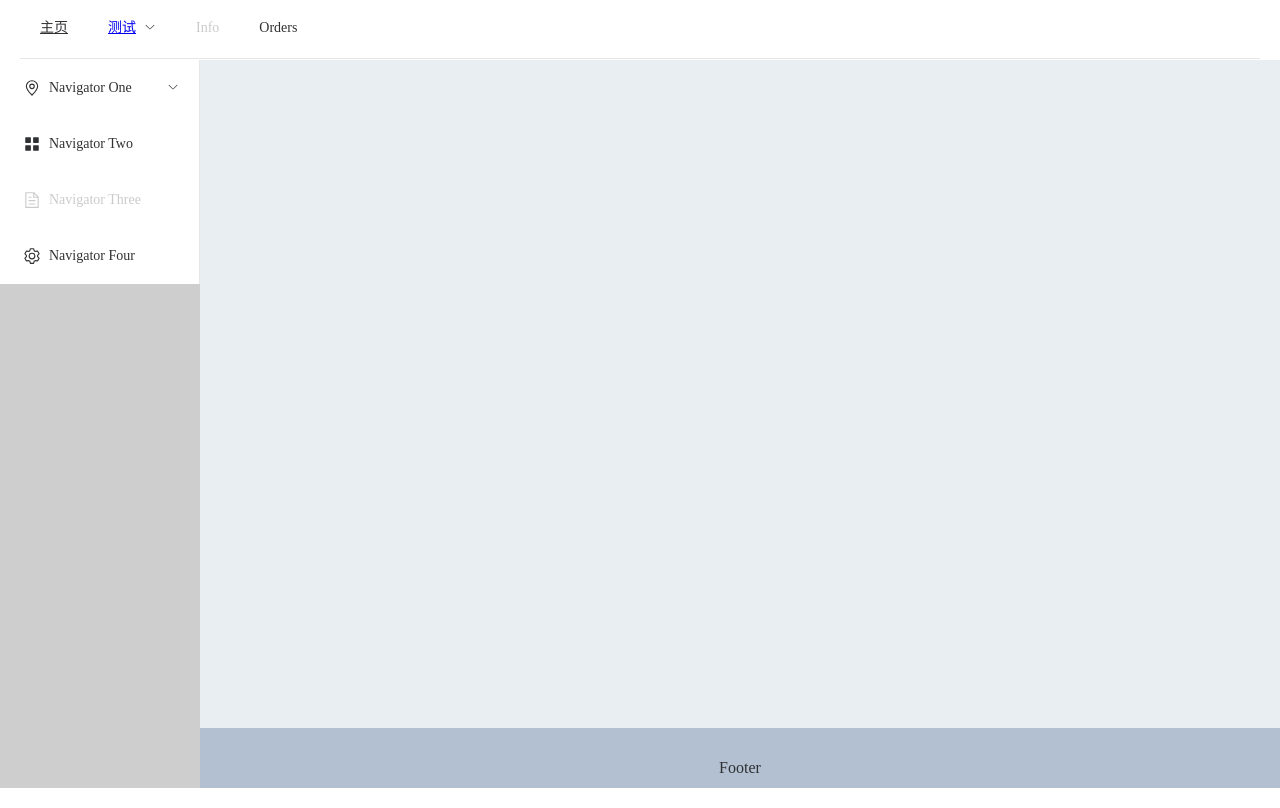
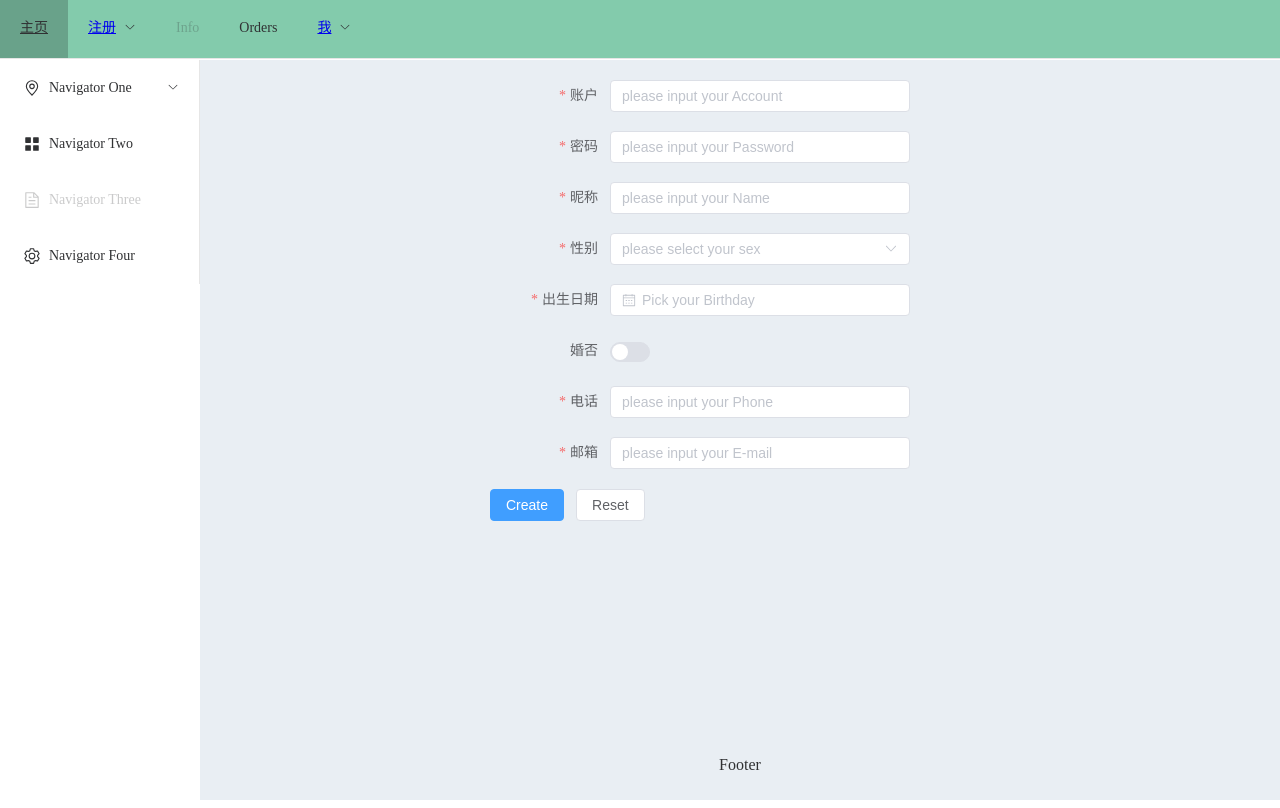
Before and after one commit to YunJiuGe/frontend, a Vue app: page /Regist in a window 1280 px wide. Built offline with nearby package versions, Linux system fonts and the light colour scheme.

Commit message:
注册界面

```diff
--- a/src/App.vue
+++ b/src/App.vue
@@ -1,25 +1,39 @@
 <template>
-  <div id="app">
-      <el-container>
-        <el-header>
+  <el-container style="height: 100vh">
+    <el-header style="padding: 0 0">
+      <div style="width: auto">
         <el-menu
           :default-active="0"
           class="el-menu-demo"
           mode="horizontal"
           @select="handleSelect"
+          background-color="#83cbac"
         >
-            <el-menu-item index="1"><router-link to="/">主页</router-link></el-menu-item>
+          <el-menu-item index="1">
+            <router-link to="/">主页</router-link>
+          </el-menu-item>
           <el-sub-menu index="2">
-              <template #title><router-link to="/MyInfo">测试</router-link></template>
+            <template #title
+              ><router-link to="/Regist">注册</router-link></template
+            >
             <el-menu-item index="2-1">item one</el-menu-item>
             <el-menu-item index="2-2">item two</el-menu-item>
             <el-menu-item index="2-3">item three</el-menu-item>
           </el-sub-menu>
           <el-menu-item index="3" disabled>Info</el-menu-item>
           <el-menu-item index="4">Orders</el-menu-item>
+          <el-sub-menu index="5" popper-append-to-body="true">
+            <template #title
+              ><router-link to="/Regist">我</router-link></template
+            >
+            <el-menu-item index="5-1">item one</el-menu-item>
+            <el-menu-item index="5-2">item two</el-menu-item>
+            <el-menu-item index="5-3">item three</el-menu-item>
+          </el-sub-menu>
         </el-menu>
+      </div>
     </el-header>
-        <el-container>
+    <el-container style="height: auto">
       <el-aside width="200px">
         <el-row class="tac">
           <el-col :span="24">
@@ -28,6 +42,7 @@
               class="el-menu-vertical-demo"
               @open="handleOpen"
               @close="handleClose"
+              style="background-color: #ffffff"
             >
               <el-sub-menu index="1">
                 <template #title>
@@ -70,10 +85,11 @@
       </el-container>
     </el-container>
   </el-container>
-  </div>
 </template>
 
 <style lang="scss">
+html,
+body,
 #app {
   width: 100%;
   height: 100%;
@@ -83,42 +99,42 @@
   background-color: #ffffff;
   color: var(--el-text-color-primary);
   text-align: center;
-  line-height: 10vh;
+  width: 100%;
 }
 
 .el-footer {
-  background-color: #b3c0d1;
+  background-color: #e9eef3;
   color: var(--el-text-color-primary);
   text-align: center;
-  line-height: 10vh;
+  line-height: 50px;
 }
 
 .el-aside {
-  background-color: #cecece;
+  background-color: #ffffff;
   color: var(--el-text-color-primary);
   text-align: center;
-  height: 91vh;
+  height: auto;
 }
 
 .el-main {
   background-color: #e9eef3;
   color: var(--el-text-color-primary);
   text-align: center;
-  line-height: 160px;
+  height: auto;
+  width: auto;
 }
 
 body > .el-container {
   margin-bottom: 40px;
 }
-
 </style>
 
 <script lang="ts" setup>
 /* Header导航标签 */
 
 const handleSelect = (key: string, keyPath: string[]) => {
-    console.log(key, keyPath)
-  }
+  console.log(key, keyPath);
+};
 
 /* aside导航标签 */
 import {
@@ -126,11 +142,12 @@ body > .el-container {
   Document,
   Menu as IconMenu,
   Setting,
-  } from '@element-plus/icons-vue'
+  ArrowDown,
+} from "@element-plus/icons-vue";
 const handleOpen = (key: string, keyPath: string[]) => {
-    console.log(key, keyPath)
-  }
+  console.log(key, keyPath);
+};
 const handleClose = (key: string, keyPath: string[]) => {
-    console.log(key, keyPath)
-  }
+  console.log(key, keyPath);
+};
 </script>
--- a/src/router/index.ts
+++ b/src/router/index.ts
@@ -7,9 +7,9 @@ const routes: Array<RouteRecordRaw> = [
     component: () => import("@/views/Index.vue"),
   },
   {
-    path: "/MyInfo",
-    name: "MyInfo",
-    component: () => import("@/views/User/MyInfo.vue"),
+    path: "/Regist",
+    name: "Regist",
+    component: () => import("@/views/User/Regist.vue"),
   },
 ]
 
--- a/src/views/User/MyInfo.vue
+++ /dev/null
@@ -1,85 +0,0 @@
-<template>
-  <el-form ref="formRef" :model="form" label-width="120px">
-    <el-form-item label="账户">
-      <el-input v-model="form.name"></el-input>
-    </el-form-item>
-    <el-form-item label="Activity zone">
-      <div class="left">
-      <el-select v-model="form.region" placeholder="please select your zone">
-        <el-option label="Zone one" value="shanghai"></el-option>
-        <el-option label="Zone two" value="beijing"></el-option>
-      </el-select>
-      </div>
-    </el-form-item>
-    <el-form-item label="Activity time">
-      <el-col :span="11">
-        <el-date-picker
-          v-model="form.date1"
-          type="date"
-          placeholder="Pick a date"
-          style="width: 100%"
-        ></el-date-picker>
-      </el-col>
-      <el-col :span="2" class="text-center">
-        <span class="text-gray-500">-</span>
-      </el-col>
-      <el-col :span="11">
-        <el-time-picker
-          v-model="form.date2"
-          placeholder="Pick a time"
-          style="width: 100%"
-        ></el-time-picker>
-      </el-col>
-    </el-form-item>
-    <el-form-item label="Instant delivery">
-      <el-switch v-model="form.delivery"></el-switch>
-    </el-form-item>
-    <el-form-item label="Activity type">
-      <el-checkbox-group v-model="form.type">
-        <el-checkbox label="Online activities" name="type"></el-checkbox>
-        <el-checkbox label="Promotion activities" name="type"></el-checkbox>
-        <el-checkbox label="Offline activities" name="type"></el-checkbox>
-        <el-checkbox label="Simple brand exposure" name="type"></el-checkbox>
-      </el-checkbox-group>
-    </el-form-item>
-    <el-form-item label="Resources">
-      <el-radio-group v-model="form.resource">
-        <el-radio label="Sponsor"></el-radio>
-        <el-radio label="Venue"></el-radio>
-      </el-radio-group>
-    </el-form-item>
-    <el-form-item label="Activity form">
-      <el-input v-model="form.desc" type="textarea"></el-input>
-    </el-form-item>
-    <el-form-item>
-      <el-button type="primary" @click="onSubmit">Create</el-button>
-      <el-button>Cancel</el-button>
-    </el-form-item>
-  </el-form>
-</template>
-
-<script lang="ts" setup>
-import { reactive } from 'vue'
-
-// do not use same name with ref
-const form = reactive({
-  name: '',
-  region: '',
-  date1: '',
-  date2: '',
-  delivery: false,
-  type: [],
-  resource: '',
-  desc: '',
-})
-
-const onSubmit = () => {
-  console.log('submit!')
-}
-</script>
-
-<style lang='scss'>
-  .left {
-    text-align: left;
-  }
-</style>
--- /dev/null
+++ b/src/views/User/Regist.vue
@@ -0,0 +1,220 @@
+<template>
+  <div class="app">
+    <el-form
+      ref="ruleFormRef"
+      :model="form"
+      :rules="rules"
+      label-width="120px"
+      class="demo-ruleForm"
+      :size="large"
+      :status-icon="true"
+      style="width: 500px;"
+    >
+      <el-form-item label="账户" prop="account">
+        <div class="left">
+          <el-input
+            v-model="form.account"
+            style="width: 300px"
+            placeholder="please input your Account"
+          ></el-input>
+        </div>
+      </el-form-item>
+      <el-form-item label="密码" prop="password">
+        <div class="left">
+          <el-input
+            v-model="form.password"
+            style="width: 300px"
+            type="password"
+            placeholder="please input your Password"
+          ></el-input>
+        </div>
+      </el-form-item>
+      <el-form-item label="昵称" prop="name">
+        <div class="left">
+          <el-input
+            v-model="form.name"
+            style="width: 300px"
+            placeholder="please input your Name"
+          ></el-input>
+        </div>
+      </el-form-item>
+      <el-form-item label="性别" prop="sex">
+        <div class="left">
+          <el-select v-model="form.sex" placeholder="please select your sex" style="width: 300px">
+            <el-option label="男" value="1"></el-option>
+            <el-option label="女" value="0"></el-option>
+          </el-select>
+        </div>
+      </el-form-item>
+      <el-form-item label="出生日期" prop="birthday">
+        <el-col :span="11">
+          <el-date-picker
+            v-model="form.birthday"
+            type="date"
+            placeholder="Pick your Birthday"
+            style="width: 300px"
+          ></el-date-picker>
+        </el-col>
+      </el-form-item>
+      <el-form-item label="婚否">
+        <div class="left">
+          <el-switch v-model="form.marriage"></el-switch>
+        </div>
+      </el-form-item>
+      <el-form-item label="电话" prop="phone">
+        <div class="left">
+          <el-input
+            v-model="form.phone"
+            style="width: 300px"
+            type="phone"
+            placeholder="please input your Phone"
+          ></el-input>
+        </div>
+      </el-form-item>
+      <el-form-item label="邮箱" prop="email">
+        <div class="left">
+          <el-input
+            v-model="form.email"
+            style="width: 300px"
+            type="email"
+            placeholder="please input your E-mail"
+          ></el-input>
+        </div>
+      </el-form-item>
+      <el-form-item>
+        <div style="margin-left: -120px;">
+        <el-button type="primary" @click="submitForm(ruleFormRef)"
+          >Create</el-button
+        >
+        <el-button @click="resetForm(ruleFormRef)">Reset</el-button>
+        </div>
+      </el-form-item>
+    </el-form>
+  </div>
+</template>
+
+<script lang="ts" setup>
+import { reactive, ref } from "vue";
+import type { ElForm } from "element-plus";
+import { resetForm, submitForm } from "../common/ts/utils";
+
+const ruleFormRef = ref<InstanceType<typeof ElForm>>();
+
+const validatePhone = (rule: any, value: any, callback: any) => {
+  var phoneReg = /^1[3|4|5|7|8][0-9]{9}$/;
+  if (value === "") {
+    callback(new Error("Please input the phone"));
+  } else if (!phoneReg.test(value)) {
+    console.log(!phoneReg.test(value));
+    callback(new Error("Please input right phone"));
+  } else {
+    if (form.phone !== "") {
+      if (!ruleFormRef.value) return;
+      ruleFormRef.value.validateField("phone", () => null);
+    }
+    callback();
+  }
+};
+
+// do not use same name with ref
+const form = reactive({
+  account: "",
+  password: "",
+  name: "",
+  sex: "",
+  birthday: "",
+  marriage: false,
+  phone: "",
+  email: "",
+});
+
+const rules = reactive({
+  account: [
+    {
+      type: "string",
+      required: true,
+      message: "Please input Account",
+      trigger: "blur",
+    },
+    {
+      min: 6,
+      max: 10,
+      message: "Length should be 6 to 10",
+      trigger: "blur",
+    },
+  ],
+  password: [
+    {
+      required: true,
+      message: "Please input Password",
+      trigger: "blur",
+    },
+    {
+      min: 8,
+      max: 12,
+      message: "Length should be 8 to 12",
+      trigger: "blur",
+    },
+  ],
+  name: [
+    {
+      required: true,
+      message: "Please input name",
+      trigger: "blur",
+    },
+    {
+      min: 8,
+      max: 12,
+      message: "Length should be 2 to 4",
+      trigger: "blur",
+    },
+  ],
+  sex: [
+    {
+      required: true,
+      message: "Please selected a sex",
+      trigger: ["blur", "change"],
+    },
+  ],
+  birthday: [
+    {
+      type: "date",
+      required: true,
+      message: "Please pick a date",
+      trigger: ["blur", "change"],
+    },
+  ],
+  phone: [
+    {
+      required: true,
+      trigger: "blur",
+      validator: validatePhone,
+    },
+  ],
+  email: [
+    {
+      required: true,
+      message: "Please input e-mail",
+      trigger: ["change", "blur"],
+    },
+    {
+      type: "email",
+      message: "Please input right e-mail",
+      trigger: ["change", "blur"],
+    },
+  ],
+});
+
+const onSubmit = () => {
+  console.log(form);
+};
+</script>
+
+<style lang='scss'>
+.left {
+  text-align: left;
+}
+.app {
+  display: inline-block;
+}
+</style>
--- /dev/null
+++ b/src/views/common/ts/utils.ts
@@ -0,0 +1,18 @@
+import type { ElForm } from 'element-plus'
+
+export const submitForm = (formEl: InstanceType<typeof ElForm> | undefined) => {
+  if (!formEl) return
+  formEl.validate((valid) => {
+    if (valid) {
+      console.log('submit!')
+    } else {
+      console.log('error submit!')
+      return false
+    }
+  })
+}
+
+export const resetForm = (formEl: InstanceType<typeof ElForm> | undefined) => {
+  if (!formEl) return
+  formEl.resetFields()
+}
```
Lines whose indentation alone changed are shown as unchanged.
